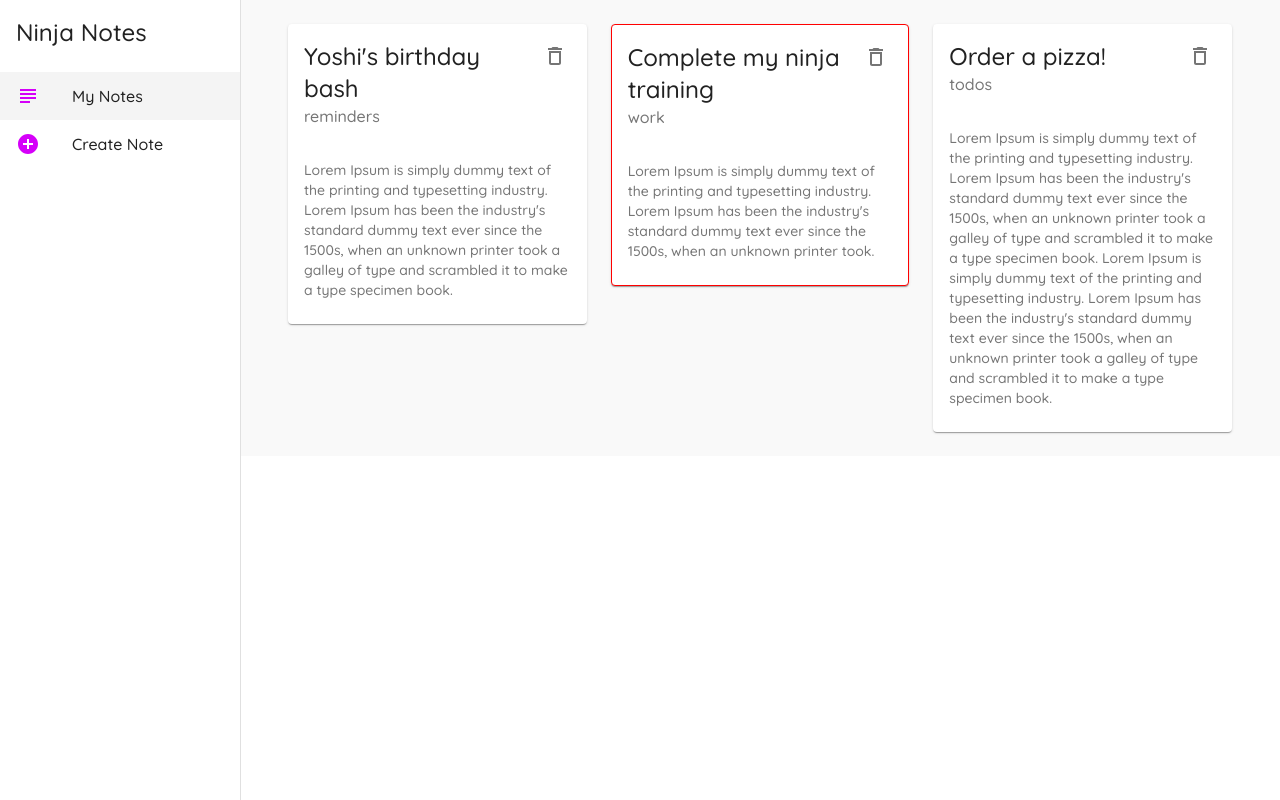
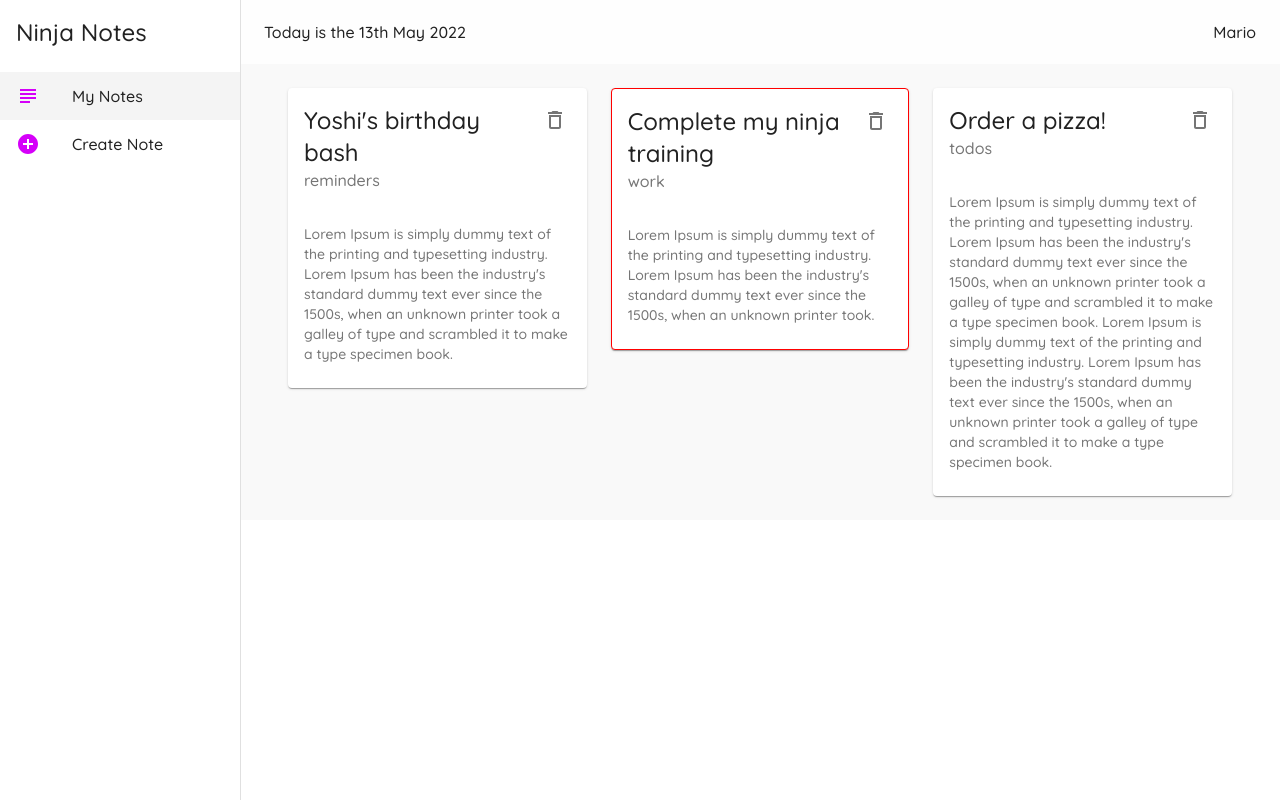
Before and after one commit to ericgross83/netninja-material-ui-tutorial, a React (Create React App) app: page / in a window 1280 px wide. Built offline with nearby package versions, Linux system fonts and the light colour scheme; data requests are answered from the project's data file.

Commit message:
Lesson code

```diff
--- a/src/components/Layout.js
+++ b/src/components/Layout.js
@@ -1,7 +1,19 @@
 import React from 'react'
-import {Drawer, List, ListItem, ListItemIcon, ListItemText, makeStyles, Typography} from "@material-ui/core";
+import {
+    AppBar,
+    Drawer,
+    List,
+    ListItem,
+    ListItemIcon,
+    ListItemText,
+    makeStyles,
+    Toolbar,
+    Typography
+} from "@material-ui/core";
 import {AddCircleOutlined, SubjectOutlined} from "@material-ui/icons";
 import {useHistory, useLocation} from "react-router-dom";
+import {format} from "date-fns";
+
 
 const drawerWidth = 240
 
@@ -24,7 +36,14 @@ const useStyles = makeStyles((theme) => {
         active: {
             background: '#f4f4f4'
         },
-        title: {padding: theme.spacing(2)}
+        title: {padding: theme.spacing(2)},
+        appbar: {
+            width: `calc(100% - ${drawerWidth}px)`
+        },
+        toolbar: theme.mixins.toolbar,
+        date: {
+            flexGrow: 1
+        }
     }
 })
 
@@ -56,7 +75,20 @@ export default function Layout({children}) {
 
     return (
         <div className={classes.root}>
+            {/* app bar*/}
 
+            <AppBar className={classes.appbar}
+                    elevation={0}
+            >
+                <Toolbar>
+                    <Typography className={classes.date}>
+                        Today is the {format(new Date(),'do MMMM Y')}
+                    </Typography>
+                    <Typography>
+                        Mario
+                    </Typography>
+                </Toolbar>
+            </AppBar>
 
             {/* side drawer */}
             <Drawer
@@ -88,9 +120,9 @@ export default function Layout({children}) {
 
             </Drawer>
 
-            {/* app bar*/}
 
             <div className={classes.page}>
+                <div className={classes.toolbar}></div>
                 {children}
             </div>
         </div>)
```
